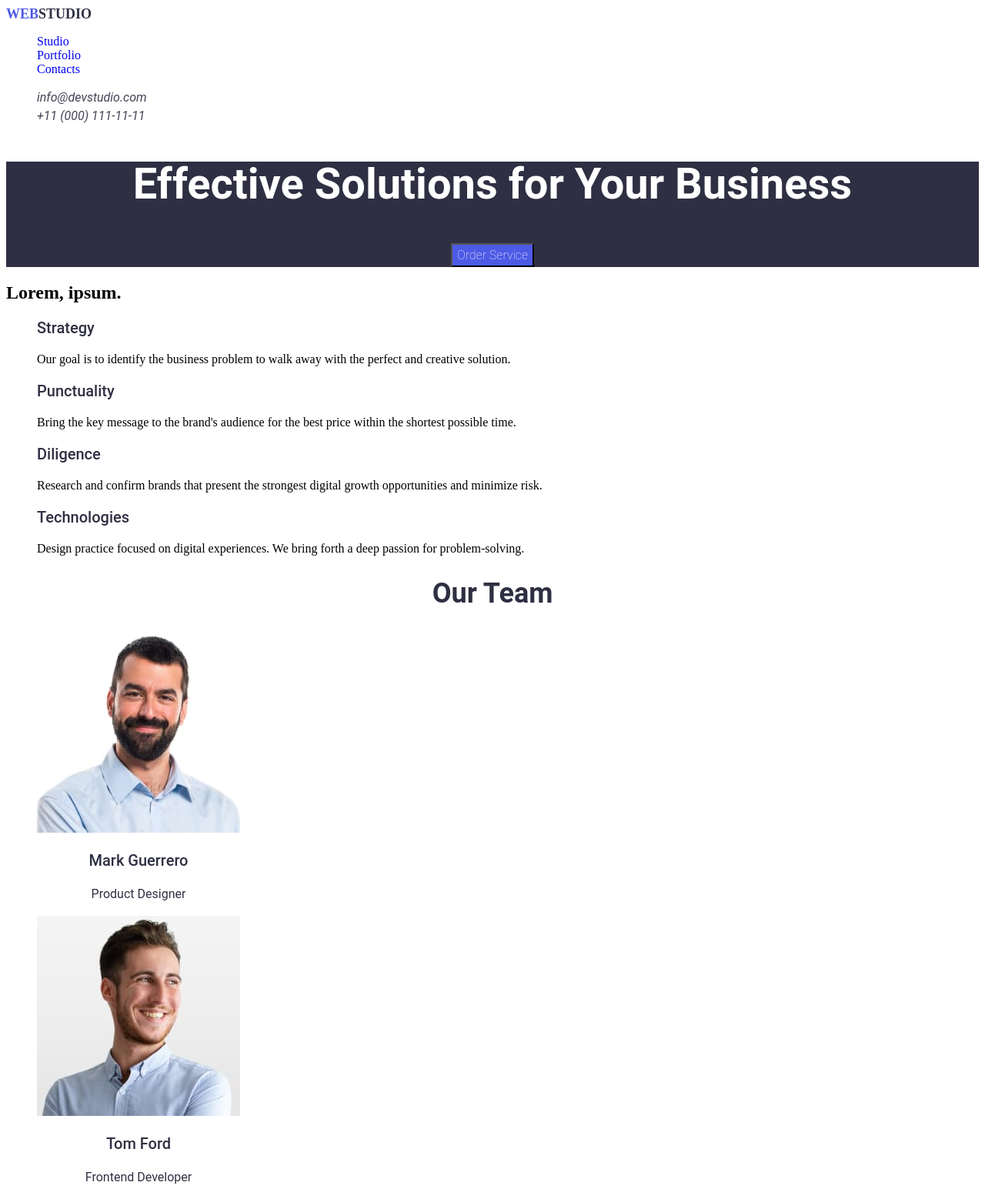
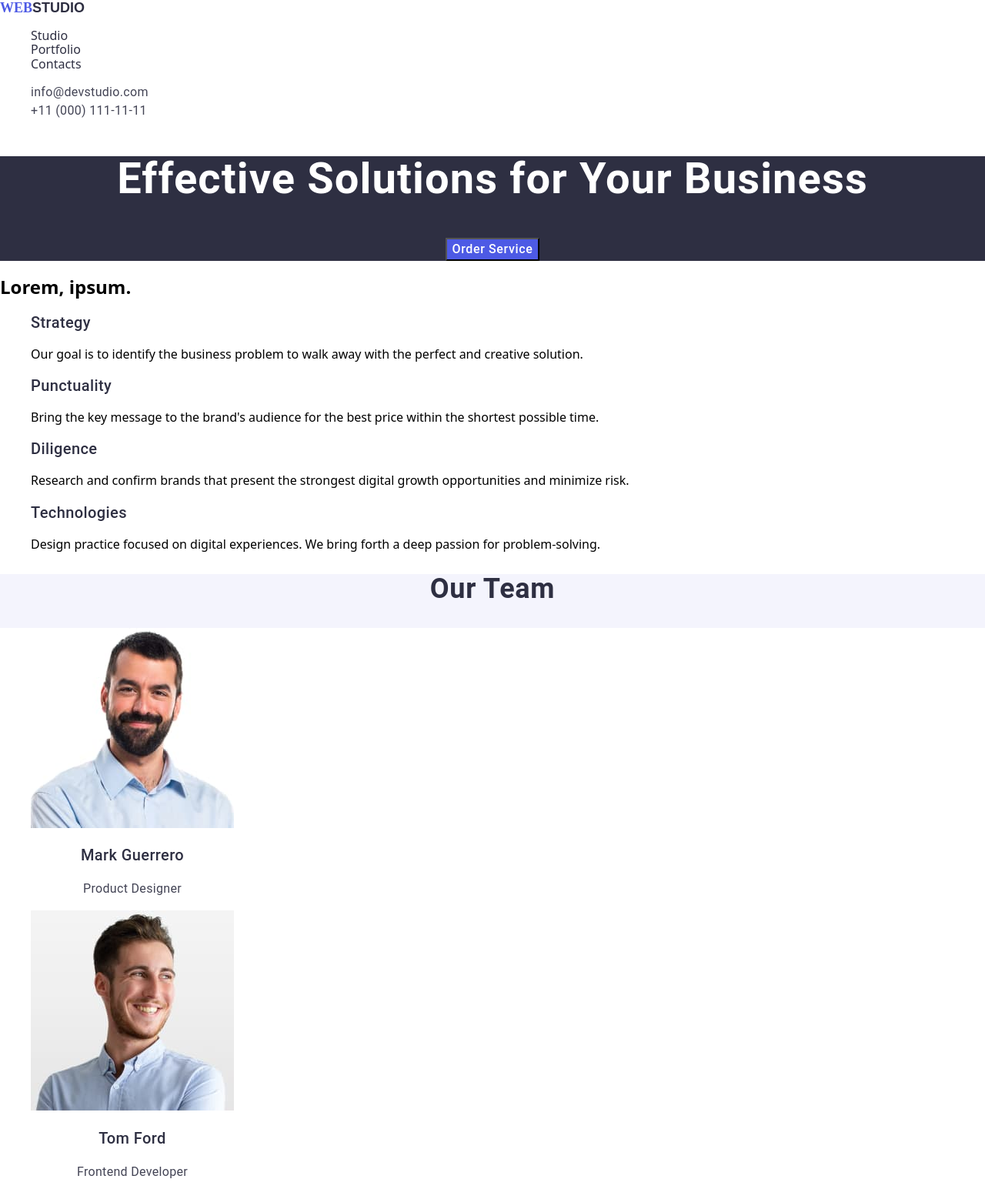
Before and after one commit to Volodymyr-Sainchuk/goit-markup-hw-02, a plain HTML site: page index.html in a window 1280 px wide. Shown: the top 1545 px of the page at 77% size. Drawn offline with nearby package versions, Linux system fonts and the light colour scheme.

Commit message:
add styles to the page

```diff
--- a/css/styles.css
+++ b/css/styles.css
@@ -1,15 +1,15 @@
 .logo_highlited {
-        color: #4D5AE5;
-        font-family: Raleway;
+        color: #2e2f42;
+        font-family: "Raleway", sans-serif;
         font-size: 18px;
         font-weight: 700;
-        line-height: 1.17;
-        letter-spacing: 3%;
+        line-height: 1.17
+        letter-spacing: 0.03em;
         text-align: left;
         text-transform: uppercase;
 }
 .header {
-        color: #2E2F42;
+        color: #4d5ae5;
         text-decoration: none;
         font-family: Raleway;
         font-size: 18px;
@@ -39,15 +39,18 @@ li {
         font-family: Roboto;
         font-size: 16px;
         line-height: 1.5;
-        letter-spacing: 2;
+        letter-spacing: 0.02em;
         text-align: left;
+}
+.address-link:hover, .address-link:focus  {
+        color: #404bbf
 }
 .main-section {
         color: #FFFFFF;
         font-family: Roboto;
         font-size: 56px;
         line-height: 1.07;
-        letter-spacing: 2%;
+        letter-spacing: 0.02em;
         text-align: center;
 }
 .main {
@@ -57,12 +60,16 @@ li {
 .section-btn {
         background-color: #4D5AE5;
         color:#FFFFFF;
-        font-family: Roboto;
+        font-family: "Roboto", sans-serif;
         font-size: 16px;
-        font-weight: 169;
-        line-height: 1.6;
-        letter-spacing: 4;
+        font-weight: 500;
+        line-height: 1.5;
+        letter-spacing: 0.04em;
         text-align: center;
+        cursor: pointer
+}
+.section-btn:hover, .section-btn:focus {
+        background-color: #404BBF
 }
 .main-list {
         color: #2E2F42;
@@ -70,7 +77,7 @@ li {
         font-size: 20px;
         font-weight: 500;
         line-height: 1.2;
-        letter-spacing: 2%;
+        letter-spacing: 0.02em;
         text-align: left;
 }
 .main-list-text {
@@ -78,8 +85,11 @@ li {
         font-family: Roboto;
         font-size: 16px;
         line-height: 1.5;
-        letter-spacing: 2%;
+        letter-spacing: 0.02em;
         text-align: left;
+}
+.photo-section {
+        background-color: #F4F4FD
 }
 .team {
     /* Header 2 */
@@ -87,37 +97,65 @@ li {
         font-family: Roboto;
         font-size: 36px;
         line-height: 1.11;
-        letter-spacing: 2%;
+        letter-spacing: 0.02em;
         text-align: center;
+        text-transform: capitalize
 }
-.team-members {
+.team-list {
+        background-color: #FFFFFF
+}
+.team-items {
         color:#2E2F42;
         font-family: Roboto;
         font-size: 20px;
         font-weight: 500;
         line-height: 1.2;
-        letter-spacing: 2%;
+        letter-spacing: 0.02em;
         text-align: center;
 }
-.team-members-text {
-        color: #2E2F42;
+.team-items-text {
+        color: #434455;
         font-family: Roboto;
         font-size: 16px;
         line-height: 1.5;
-        letter-spacing: 2%;
+        letter-spacing: 0.02em;
         text-align: center;
 }
 .footer {
    background-color: #2E2F42;
 }
 .footer-logo {
-    color: #F4F4FD;
+    color: #4d5ae5;
+    font-family: "Raleway", sans-serif;
+    font-weight: 700;
+    font-size: 18px;
+    line-height: 1.17;
+    letter-spacing: 0.03em;
+    text-transform: uppercase;
 }
 .footer-text {
         color: #F4F4FD;
         font-family: Roboto;
         font-size: 16px;
         line-height: 1.5;
-        letter-spacing: 2%;
+        letter-spacing: 0.02em;
         text-align: left;
 }
+.header-link-item {
+        font-weight: 500
+        line-height: 1.5
+        letter-spacing: 0.02em;
+        color: #2e2f42;
+}
+.header-link-item:hover {
+        color: #404bbf;
+}
+.header-link-item:focus {
+        color: #404bbf;
+}
+.address {
+        font-style: normal
+}
+.footer-logo_highlited {
+        color: #f4f4fd;
+}
--- a/index.html
+++ b/index.html
@@ -4,16 +4,19 @@
     <meta charset="UTF-8">
     <meta name="viewport" content="width=<>, initial-scale=1.0">
     <title>Document</title>
+    <link rel="stylesheet" href="https://cdnjs.cloudflare.com/ajax/libs/modern-normalize/3.0.1/modern-normalize.min.css"
+        integrity="sha512-q6WgHqiHlKyOqslT/lgBgodhd03Wp4BEqKeW6nNtlOY4quzyG3VoQKFrieaCeSnuVseNKRGpGeDU3qPmabCANg=="
+        crossorigin="anonymous" referrerpolicy="no-referrer" />
     <link rel="stylesheet" href="./css/styles.css"
 </head>
 <body>
 <header>
     <nav>
-        <a class="header" href="./index.html"><span class="logo_highlited">Web</span>Studio</a>
+        <a class="header" href="./index.html">Web<span class="logo_highlited">Studio</span></a>
         <ul class="header-link">
-            <li><a class ="header-link-member" href="/index.html">Studio</a></li>
-            <li><a class ="header-link-member" href="/index.html">Portfolio</a></li>
-            <li><a class ="header-link-member" href="/index.html">Contacts</a></li>
+            <li><a class ="header-link-item" href="/index.html">Studio</a></li>
+            <li><a class ="header-link-item" href="/index.html">Portfolio</a></li>
+            <li><a class ="header-link-item" href="/index.html">Contacts</a></li>
 
         </ul>
     </nav>
@@ -55,28 +58,28 @@
             </li>
         </ul>
     </section>
-    <section>
+    <section class="photo-section">
         <h2 class="team">Our Team</h2>
-        <ul>
+        <ul class="team-list">
             <li style="width: 264px">
                 <img width="264" src="./images/img.jpg" alt="Mark Guerrero">
-                <h3 class="team-members">Mark Guerrero</h3>
-                <p class="team-members-text">Product Designer</p>
+                <h3 class="team-items">Mark Guerrero</h3>
+                <p class="team-items-text">Product Designer</p>
             </li>
             <li style="width: 264px">
                 <img width="264" src="./images/img-1.jpg" alt="Tom Ford">
-                <h3 class="team-members">Tom Ford</h3>
-                <p class="team-members-text">Frontend Developer</p>
+                <h3 class="team-items">Tom Ford</h3>
+                <p class="team-items-text">Frontend Developer</p>
             </li>
             <li style="width: 264px">
                 <img width="264" src="./images/img-2.jpg" alt="Camila Garcia">
-                <h3 class="team-members">Camila Garcia</h3>
-                <p class="team-members-text">Marketing</p>
+                <h3 class="team-items">Camila Garcia</h3>
+                <p class="team-items-text">Marketing</p>
             </li>
             <li style="width: 264px">
                 <img width="264" src="./images/img-3.jpg" alt="Daniel Wilson">
-                <h3 class="team-members">Daniel Wilson</h3>
-                <p class="team-members-text">UI Designer</p>
+                <h3 class="team-items">Daniel Wilson</h3>
+                <p class="team-items-text">UI Designer</p>
             </li>
         </ul>
 
@@ -119,7 +122,7 @@
     </section>
 </main>
 <footer class="footer">
-    <a class="footer-logo" href="./index.html"><span class="logo_highlited">Web</span>Studio</a>
+    <a class="footer-logo" href="./index.html">Web<span class="footer-logo_highlited">Studio</span></a>
     <p class="footer-text">Increase the flow of customers and sales for your business with digital marketing & growth solutions.</p>
 </footer>
 </body>
```
